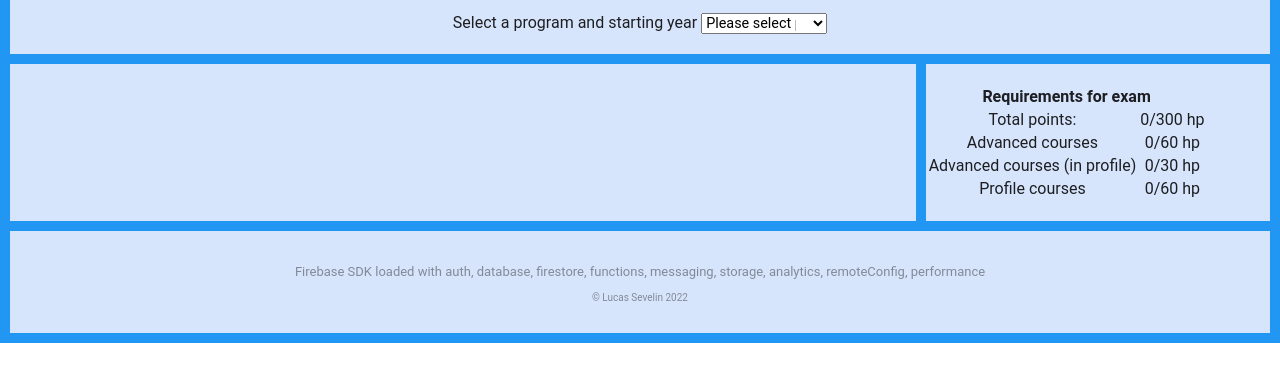
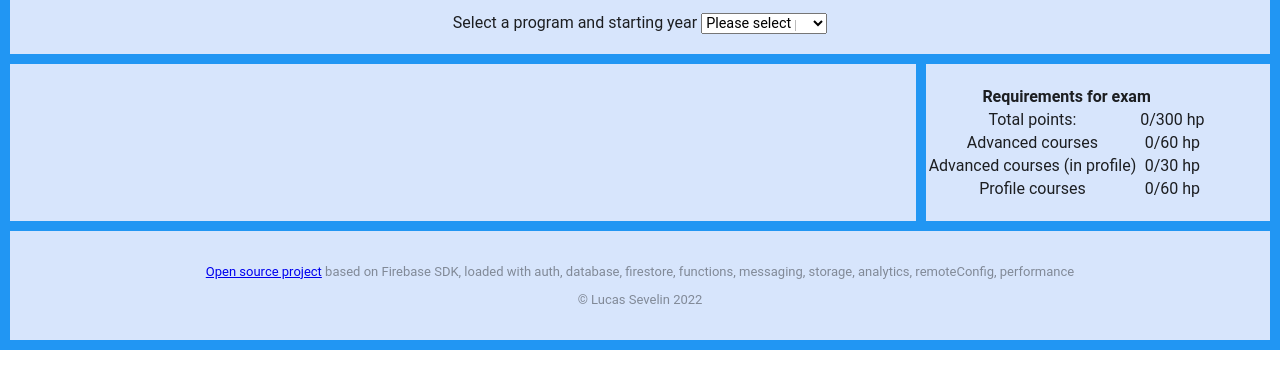
Before and after one commit to lucassevelin/masterpicker-frontend, a website: page public/index.html in a window 1280 px wide. Shown: the part 181-570 px from the top of the page. Drawn offline with Linux system fonts and the light colour scheme; some packages are replaced by stand-ins of ours; no server answers.

Commit message:
Added GitHub link

```diff
--- a/public/css/style.css
+++ b/public/css/style.css
@@ -60,10 +60,10 @@ body {
     font-size: 13px;
 }
 
-#copyright {
+.footer {
     color: rgba(0, 0, 0, 0.4);
     text-align: center;
-    font-size: 10px;
+    font-size: 13px;
 }
 
 #programDataTable tr td {
--- a/public/index.html
+++ b/public/index.html
@@ -80,8 +80,8 @@
         </table>
       </div>
       <div class="footer-grid">
-        <p id="load">Firebase SDK Loading&hellip;</p>
-        <p id="copyright"> © Lucas Sevelin  <span id="copyrightYear"></span></p>
+        <p class="footer"><a href="https://github.com/lucassevelin/masterpicker-frontend">Open source project</a> based on <span id="load">Firebase SDK, Loading&hellip;</span></p>
+        <p class="footer"> © Lucas Sevelin  <span id="copyrightYear"></span></p>
       </div>
     </div>
 
@@ -122,7 +122,7 @@
             'remoteConfig',
             'performance',
           ].filter(feature => typeof app[feature] === 'function');
-          loadEl.textContent = `Firebase SDK loaded with ${features.join(', ')}`;
+          loadEl.textContent = `Firebase SDK, loaded with ${features.join(', ')}`;
           populateSelect('programmes', 'programSelect')
         } catch (e) {
           console.error(e);
--- a/public/js/fetchProgramData.js
+++ b/public/js/fetchProgramData.js
@@ -49,12 +49,12 @@ function fetchProgramData(program, tableID, selectedCol) {
 
             var newCell = newRow.insertCell();
             //console.log(doc.data().multiplePeriods)
-            if (doc.data().multiplePeriods) {
+            /*if (doc.data().multiplePeriods) {
                 var newText = document.createTextNode(doc.data().credits);
             } else {
                 var newText = document.createTextNode(String(doc.data().credits + "*"));
-            }
-            newCell.appendChild(newText);
+            }*/
+            newCell.appendChild(document.createTextNode(doc.data().credits));
 
             var newCell = newRow.insertCell();
             var newText = document.createTextNode(doc.data().ECV);
```
